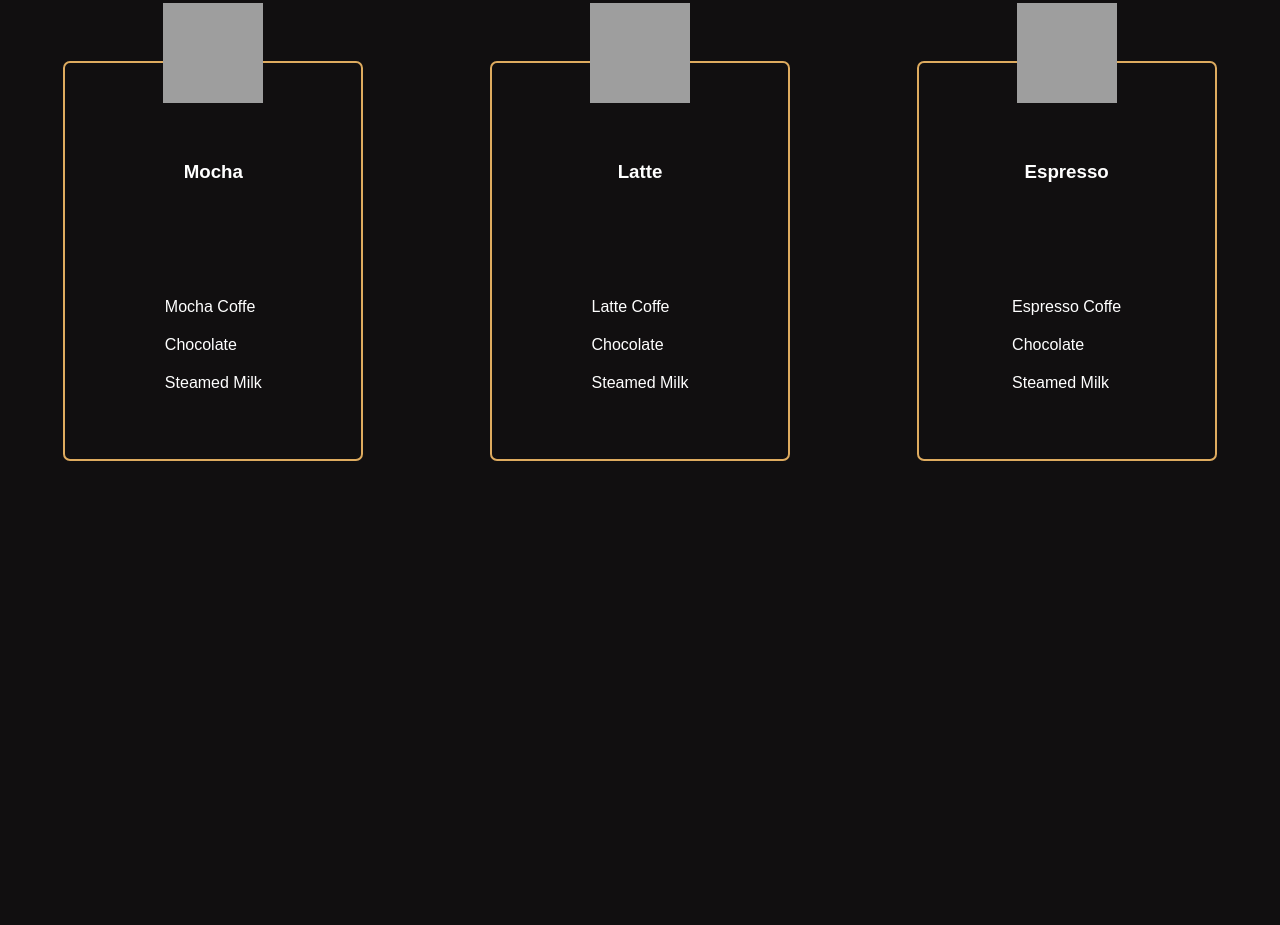
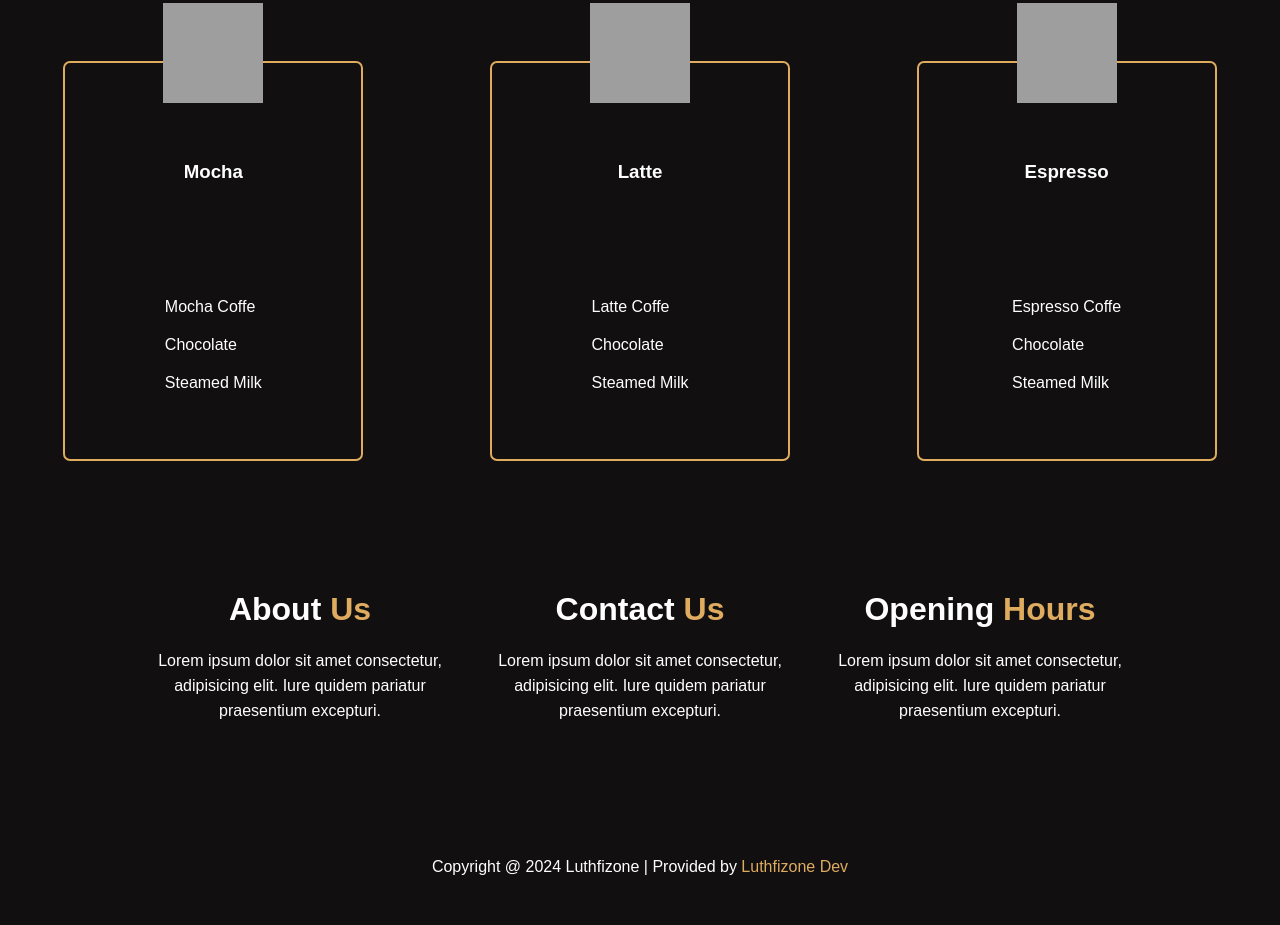
Before and after one commit to luthfizone/Coffe-Landing-Page, a plain HTML site: page index.html in a window 1280 px wide. Shown: the part 2375-3300 px from the top of the page. Before the commit the page ends 2900 px from the top, so only its background shows below. Drawn offline with nearby package versions, Linux system fonts and the light colour scheme; grey boxes are pictures that could not be loaded; a web font is replaced by a local one.

Commit message:
feat: footer

```diff
--- a/index.html
+++ b/index.html
@@ -112,5 +112,34 @@
         </div>
       </section>
     </section>
+
+    <!-- FOOTER -->
+    <footer>
+      <div class="container">
+        <h1 class="heading-info">About <span>Us</span></h1>
+        <p>
+          Lorem ipsum dolor sit amet consectetur, adipisicing elit. Iure quidem
+          pariatur praesentium excepturi.
+        </p>
+      </div>
+      <div class="container">
+        <h1 class="heading-info">Contact <span>Us</span></h1>
+        <p>
+          Lorem ipsum dolor sit amet consectetur, adipisicing elit. Iure quidem
+          pariatur praesentium excepturi.
+        </p>
+      </div>
+      <div class="container">
+        <h1 class="heading-info">Opening <span>Hours</span></h1>
+        <p>
+          Lorem ipsum dolor sit amet consectetur, adipisicing elit. Iure quidem
+          pariatur praesentium excepturi.
+        </p>
+      </div>
+
+      <p class="copyright">
+        Copyright @ 2024 Luthfizone | Provided by <span>Luthfizone Dev</span>
+      </p>
+    </footer>
   </body>
 </html>
--- a/style/style.css
+++ b/style/style.css
@@ -238,3 +238,39 @@ header {
   margin: 20px 0;
   font-family: sans-serif;
 }
+
+/* Footer */
+footer {
+  height: 50vh;
+  display: flex;
+  flex-wrap: wrap;
+  justify-content: center;
+  align-items: center;
+  color: var(--white-color);
+  font-family: sans-serif;
+}
+
+footer .container {
+  margin: 20px;
+  max-width: 300px;
+  text-align: center;
+}
+
+footer .heading-info {
+  margin-bottom: 20px;
+}
+
+footer p {
+  line-height: 25px;
+}
+
+footer span {
+  color: var(--main-color);
+}
+
+footer .copyright {
+  color: #fff;
+  font-family: sans-serif;
+  text-align: center;
+  margin-top: 20px;
+}
```
